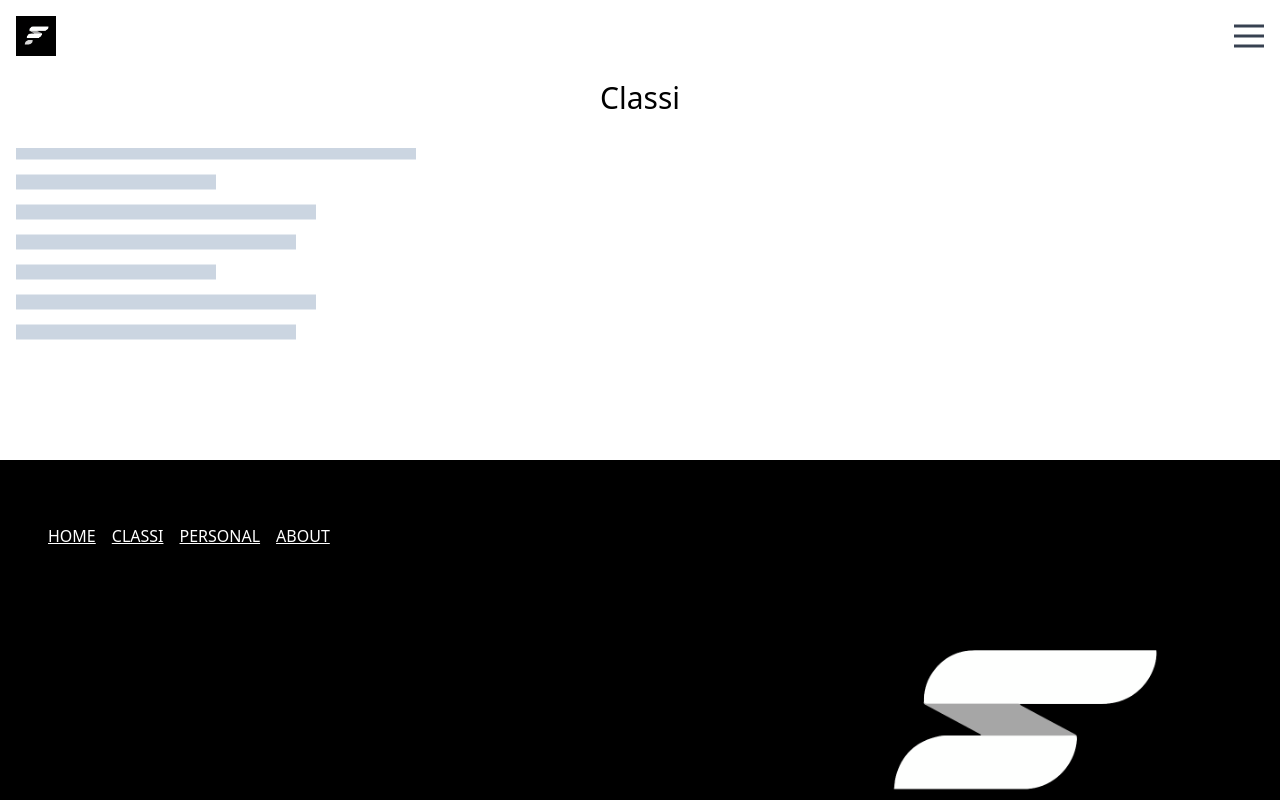
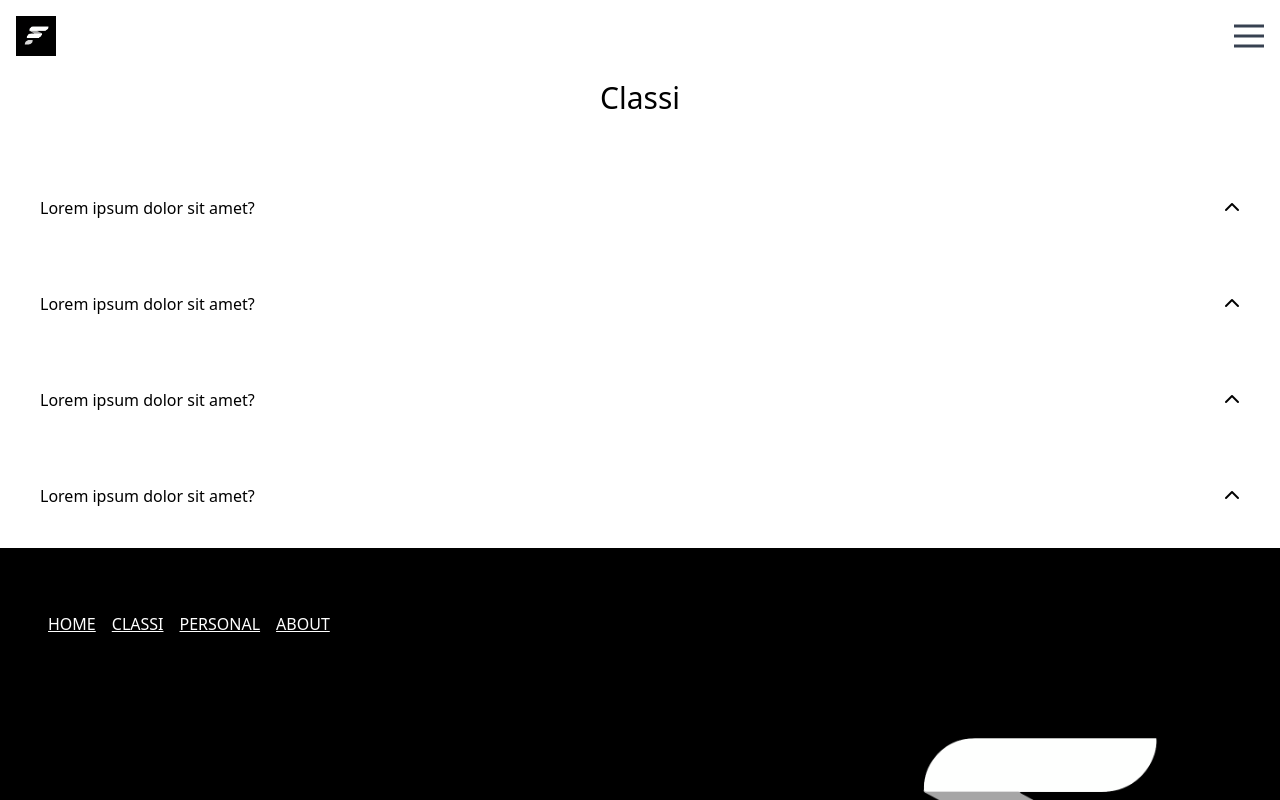
Before and after one commit to giacomo-folli/framcee, a SvelteKit app: page /classi in a window 1280 px wide. Shown: the top 800 px of the page. Built offline with nearby package versions, Linux system fonts and the light colour scheme.

Commit message:
woring on classes page

```diff
--- a/src/app.html
+++ b/src/app.html
@@ -41,6 +41,7 @@
 			name="twitter:image"
 			content="https://opengraph.b-cdn.net/production/documents/eb25cee6-c12f-4549-9c27-7f788fe5bc6c.jpg?token=rbvQJwmRfqKXuwNDnn9AanNvV8gvutg-TfLMaYLYz7E&height=672&width=672&expires=33247275615"
 		/>
+		<script src="https://kit.fontawesome.com/443bbb9782.js" crossorigin="anonymous"></script>
 	</head>
 	<body>
 		<div style="display: contents">%sveltekit.body%</div>
--- a/src/routes/classi/+page.svelte
+++ b/src/routes/classi/+page.svelte
@@ -1,19 +1,42 @@
+<script lang="ts">
+	import { slide } from 'svelte/transition';
+
+	let faqs: {
+		id: number;
+		title: string;
+		answer: string;
+		active: boolean;
+	}[] = [
+		{ id: 1, title: 'string', answer: 'string', active: false },
+		{ id: 1, title: 'string', answer: 'string', active: false },
+		{ id: 1, title: 'string', answer: 'string', active: false },
+		{ id: 2, title: 'string', answer: 'string', active: false }
+	];
+</script>
+
 <div class="w-full pt-20 pb-6 text-center text-3xl">Classi</div>
-<main class="p-4 pt-2 h-[40vh] text-slate-300">
-	<svg height="200px" width="100%">
-		<line x1="0" y1="4" x2="400" y2="4" />
-		<line x1="0" y1="34" x2="200" y2="34" />
-		<line x1="0" y1="64" x2="300" y2="64" />
-		<line x1="0" y1="94" x2="280" y2="94" />
-		<line x1="0" y1="124" x2="200" y2="124" />
-		<line x1="0" y1="154" x2="300" y2="154" />
-		<line x1="0" y1="184" x2="280" y2="184" />
-	</svg>
+<main class="p-4 pt-2">
+	{#each faqs as quest, i}
+		<div class="active rounded-lg mt-6">
+			<button
+				on:click={() => (quest.active = !quest.active)}
+				class="p-4 lg:p-6 w-full text-start flex justify-between items-center cursor-pointer"
+			>
+				<span>Lorem ipsum dolor sit amet?</span>
+				<span class="transition fas fa-chevron-up {quest.active ? 'rotate-180' : ''}"></span>
+			</button>
+			{#if quest.active}
+				<div
+					class="p-4 lg:p-6 shadow dark:shadow-none dark:bg-[#1E2735] rounded-xl"
+					transition:slide
+				>
+					<p class="">
+						Lorem ipsum dolor sit amet, consectetur adipiscing elit, sed do eiusmod tempor
+						incididunt ut labore et dolore magna aliqua. Ut enim ad minim veniam, quis nostrud
+						exercitation ullamco laboris nisi ut aliquip ex ea commodo consequat
+					</p>
+				</div>
+			{/if}
+		</div>
+	{/each}
 </main>
-
-<style>
-	svg line {
-		stroke: currentColor;
-		stroke-width: 15;
-	}
-</style>
--- /dev/null
+++ b/src/routes/test/+page.svelte
@@ -0,0 +1,66 @@
+<script lang="ts"></script>
+
+<section class="py-14 md:py-24 bg-white dark:bg-[#0b1727] text-zinc-900 dark:text-white">
+	<div class="container px-10 md:px-8 lg:px-28">
+		<div class="grid grid-cols-12 mb-12">
+			<div class="col-span-12 lg:col-span-8 lg:col-start-3 lg:px-14 text-center">
+				<h2 class="text-[25px] md:text-[45px] leading-none font-bold mb-6">Corsi</h2>
+				<p class="text-lg leading-6 mb-6">
+					Dominion dry make shall is is greater fish moving set seas open man which. Green make
+					appear moveth fruit likeness.
+				</p>
+			</div>
+		</div>
+
+		<div class="grid grid-cols-12 gap-6">
+			<div class="col-span-12 md:col-span-4">
+				<div class="rounded-[20px] bg-blue-50 dark:bg-[#1E2735] relative overflow-hidden">
+					<div
+						class="w-[85px] h-[92px] bg-[#fc6e5c] text-white rounded-br-[42px] text-[35px] inline-flex justify-center items-center mb-4"
+					>
+						<i class="fas fa-cannabis"></i>
+					</div>
+					<div class="p-6 lg:px-12 lg:pb-12">
+						<h4 class="text-2xl font-bold mb-4">1:1 Coaching</h4>
+						<p class="opacity-70">
+							Assumenda non repellendus distinctio nihil dicta sapiente, quibusdam maiores, illum
+							at, aliquid blanditiis eligendi qui.
+						</p>
+					</div>
+				</div>
+			</div>
+			<div class="col-span-12 md:col-span-4">
+				<div class="rounded-[20px] bg-blue-50 dark:bg-[#1E2735] relative overflow-hidden">
+					<div
+						class="w-[85px] h-[92px] bg-[#0479c1] text-white rounded-br-[42px] text-[35px] inline-flex justify-center items-center mb-4"
+					>
+						<i class="fas fa-random"></i>
+					</div>
+					<div class="p-6 lg:px-12 lg:pb-12">
+						<h4 class="text-2xl font-bold mb-4">Gruppi</h4>
+						<p class="opacity-70">
+							Assumenda non repellendus distinctio nihil dicta sapiente, quibusdam maiores, illum
+							at, aliquid blanditiis eligendi qui.
+						</p>
+					</div>
+				</div>
+			</div>
+			<div class="col-span-12 md:col-span-4">
+				<div class="rounded-[20px] bg-blue-50 dark:bg-[#1E2735] relative overflow-hidden">
+					<div
+						class="w-[85px] h-[92px] bg-[#ffd600] text-white rounded-br-[42px] text-[35px] inline-flex justify-center items-center mb-4"
+					>
+						<i class="fas fa-camera"></i>
+					</div>
+					<div class="p-6 lg:px-12 lg:pb-12">
+						<h4 class="text-2xl font-bold mb-4">Servizio 3</h4>
+						<p class="opacity-70">
+							Assumenda non repellendus distinctio nihil dicta sapiente, quibusdam maiores, illum
+							at, aliquid blanditiis eligendi qui.
+						</p>
+					</div>
+				</div>
+			</div>
+		</div>
+	</div>
+</section>
```
